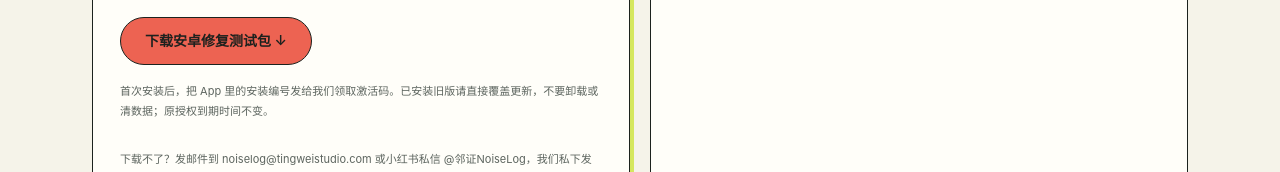
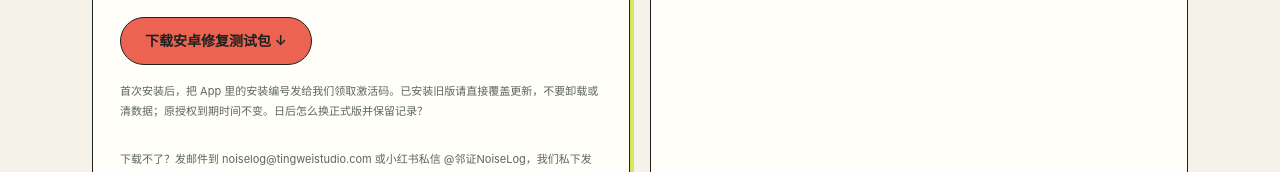
Before and after one commit to boby2028/noiselog-site, a plain HTML site: page index.html in a window 1280 px wide. Shown: the part 1565-1737 px from the top of the page. Drawn offline with Linux system fonts and the light colour scheme.

Commit message:
Explain how Android testers can keep their records

```diff
--- a/index.html
+++ b/index.html
@@ -7,7 +7,7 @@
 <div class="product-visual" aria-label="噪音事件示意图"><div class="visual-top"><span class="tiny-dot"></span> LOCAL RECORD <span>示例数据</span></div><div class="meter-label">一次噪音，被清楚记下。</div><div class="meter-value">68.4 <span>dB</span></div><div class="chart" aria-hidden="true"><i style="--h:15%"></i><i style="--h:21%"></i><i style="--h:17%"></i><i style="--h:32%"></i><i style="--h:25%"></i><i style="--h:20%"></i><i style="--h:72%"></i><i style="--h:95%"></i><i style="--h:79%"></i><i style="--h:48%"></i><i style="--h:36%"></i><i style="--h:23%"></i><i style="--h:28%"></i><i style="--h:15%"></i></div><div class="times"><span>22:30:01</span><span>22:30:08</span><span>22:30:15</span></div><div class="event"><div><small>噪音事件 · 示例</small><strong>22:30:08 <span>持续 7 秒</span></strong></div><b>已记录 ✓</b></div><p class="visual-note">这是功能示意，不是真实测量结果。各平台功能见下方。</p></div></section>
 <section id="how" class="shell how"><div class="section-heading"><p class="eyebrow">简单三步</p><h2>从声音，到可查看的记录。</h2></div><div class="steps"><article><span class="step-no">01</span><h3>设好触发条件</h3><p>选择触发分贝，按需要校准。达到条件才生成事件，持续声合并记录。</p></article><article><span class="step-no">02</span><h3>专注当下</h3><p>保持应用在前台运行，查看实时读数。手机退出前台或锁屏会停止监听。</p></article><article><span class="step-no">03</span><h3>回看与整理</h3><p>查看事件时间、峰值和平均值。导出能力因平台与版本而异，下方逐一说明。</p></article></div></section>
 <section id="downloads" class="shell downloads"><div class="section-heading"><p class="eyebrow">下载专区</p><h2>选对设备，再开始体验。</h2><p>安卓与 Windows 正在小范围测试，暂不公开提供不限功能的安装包。先申请体验，再按说明安装。</p></div><div class="download-grid">
-<article class="download-card featured"><div class="card-heading"><h3>Android</h3><span class="badge lime">申请体验＋绑定激活</span></div><p class="version">1.0.2（8）视频修复测试 · Android 7.0+</p><p>实时分贝、本机事件与手动地址。新的候选包已加入视频预录和相机水印，正在验收；安卓自动定位未提供。受邀后使用绑定安装码的限时授权。</p><a class="button coral" href="https://expo.dev/artifacts/eas/KXjT9VExRe7oqhV38L4yaCLkjLduf_96xbYXFz2yUNs.apk" rel="noopener noreferrer">下载安卓修复测试包 ↓</a><p class="fine">首次安装后，把 App 里的安装编号发给我们领取激活码。已安装旧版请直接覆盖更新，不要卸载或清数据；原授权到期时间不变。</p><p class="fine">下载不了？发邮件到 <a href="mailto:noiselog@tingweistudio.com">noiselog@tingweistudio.com</a> 或小红书私信 @邻证NoiseLog，我们私下发你安装包。</p><a class="button" href="mailto:noiselog@tingweistudio.com?subject=申请安卓测试&amp;body=手机型号：%0A系统版本：%0A希望测试的功能：">申请安卓测试 ↗</a><details><summary>安装前须知</summary><p>收到申请后按批次确认测试资格，资格确认不等于邮件已自动发出。测试功能不等于购买正式授权，安装方式与已知问题随包说明。华为设备需先确认系统是否支持 Android APK，不能保证 HarmonyOS NEXT 兼容。</p></details></article>
+<article class="download-card featured"><div class="card-heading"><h3>Android</h3><span class="badge lime">申请体验＋绑定激活</span></div><p class="version">1.0.2（8）视频修复测试 · Android 7.0+</p><p>实时分贝、本机事件与手动地址。新的候选包已加入视频预录和相机水印，正在验收；安卓自动定位未提供。受邀后使用绑定安装码的限时授权。</p><a class="button coral" href="https://expo.dev/artifacts/eas/KXjT9VExRe7oqhV38L4yaCLkjLduf_96xbYXFz2yUNs.apk" rel="noopener noreferrer">下载安卓修复测试包 ↓</a><p class="fine">首次安装后，把 App 里的安装编号发给我们领取激活码。已安装旧版请直接覆盖更新，不要卸载或清数据；原授权到期时间不变。<a href="support.html#android-migration">日后怎么换正式版并保留记录？</a></p><p class="fine">下载不了？发邮件到 <a href="mailto:noiselog@tingweistudio.com">noiselog@tingweistudio.com</a> 或小红书私信 @邻证NoiseLog，我们私下发你安装包。</p><a class="button" href="mailto:noiselog@tingweistudio.com?subject=申请安卓测试&amp;body=手机型号：%0A系统版本：%0A希望测试的功能：">申请安卓测试 ↗</a><details><summary>安装前须知</summary><p>收到申请后按批次确认测试资格，资格确认不等于邮件已自动发出。测试功能不等于购买正式授权，安装方式与已知问题随包说明。华为设备需先确认系统是否支持 Android APK，不能保证 HarmonyOS NEXT 兼容。</p></details></article>
 <article class="download-card"><div class="card-heading"><h3>Windows</h3><span class="badge">申请测试</span></div><p class="version">1.1.14 · build 20 · x64</p><p>桌面监测与证据文件保存测试。先验证麦克风、相机和文件导出；没有 PDF 分析或订阅购买。</p><a class="button" href="mailto:noiselog@tingweistudio.com?subject=申请Windows测试&amp;body=电脑型号：%0AWindows版本：%0A希望测试的功能：">申请 Windows 测试 ↗</a><details><summary>安装前须知</summary><p>适用于兼容的 Windows 10/11 x64 设备。当前安装包未做可信代码签名，且尚待 Windows 真机验收。遇到系统安全提示先核对来源，不关闭整体安全防护。</p></details></article>
 <article class="download-card"><div class="card-heading"><h3>iPhone</h3><span class="badge lime">已上架</span></div><p class="version">1.0.1 · 中国大陆 App Store</p><p>仿佛倒带，回看噪音触发前后的片段。视频、分贝与时间水印同步。免费下载，Pro 方案以 App Store 和应用内显示为准。</p><a class="store-badge" href="https://apps.apple.com/cn/app/%E9%82%BB%E8%AF%81-noiselog-%E6%89%8B%E6%9C%BA%E7%89%88/id6823163668" rel="noopener noreferrer" target="_blank"><img src="assets/app-store-badge-zh-cn.svg" width="120" height="44" alt="在 App Store 下载"></a><p class="fine">中国大陆 App Store 已上架。</p></article>
 <article class="download-card"><div class="card-heading"><h3>Mac / iPad</h3><span class="badge">准备中</span></div><p class="version">Mac 正式审核中 · iPad 内部测试中</p><p>这两端尚未开放公开下载，也不提供安装包直装链接。</p><a class="button" href="mailto:noiselog@tingweistudio.com?subject=邻证进度咨询">咨询进度 ↗</a><p class="fine">请先使用已上架的 iPhone 版。</p></article>
```
Also changed, not shown: support.html (+1 -1 lines).
